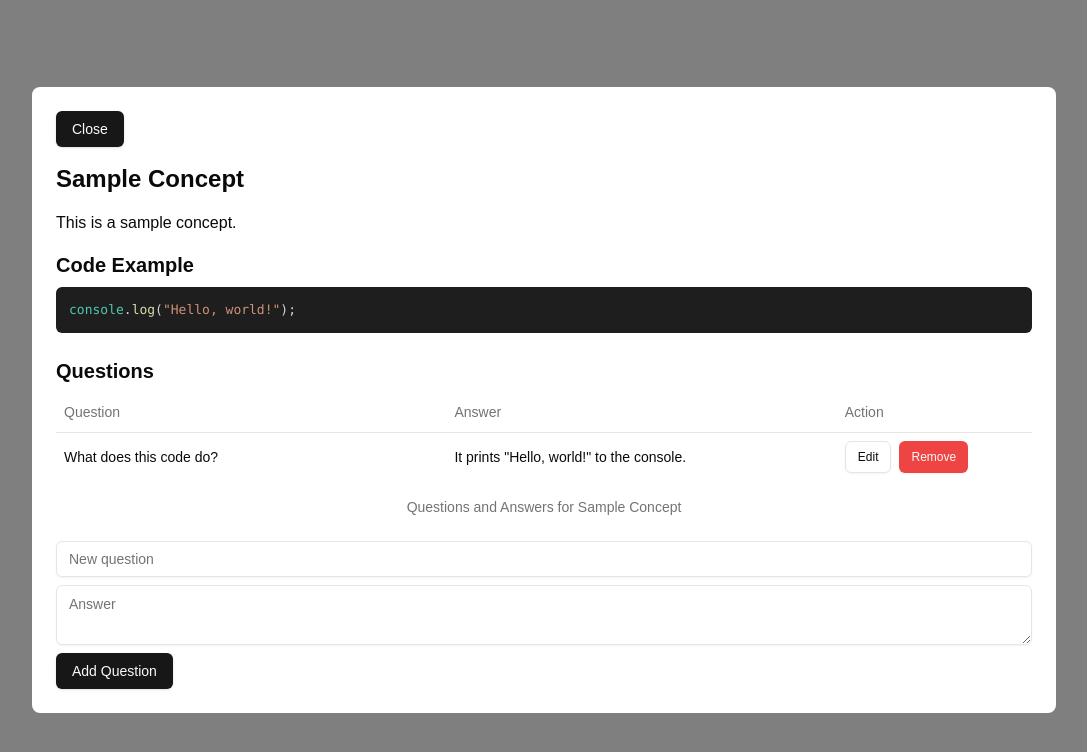
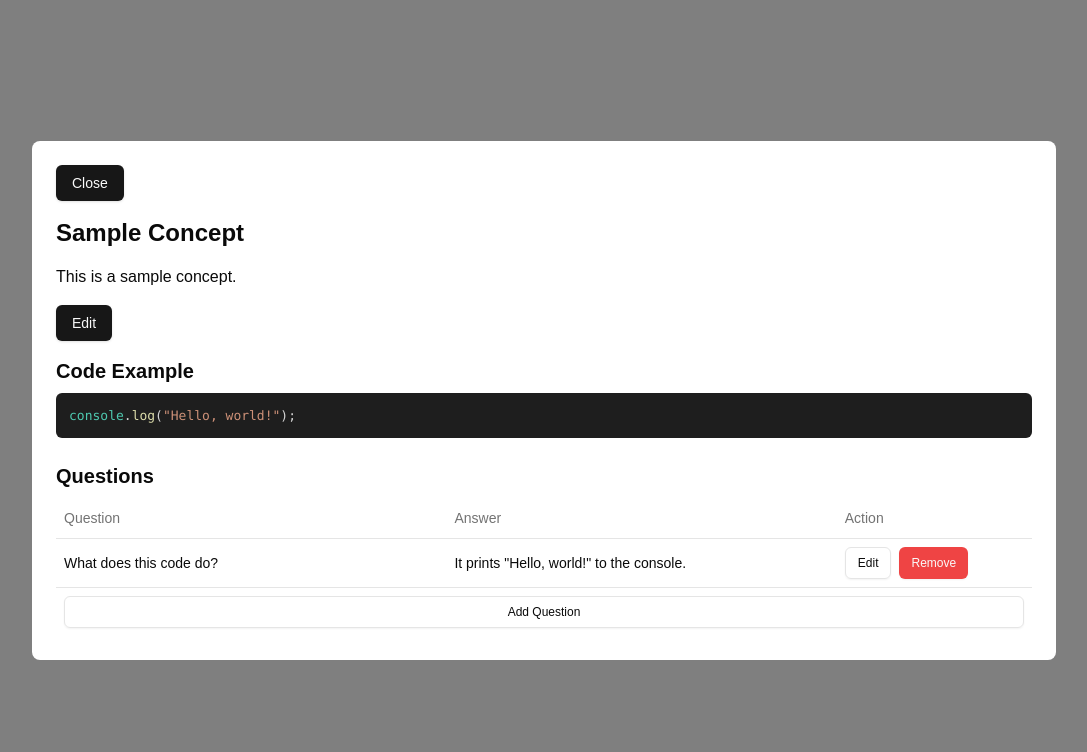
Before and after one commit to cautiouskurns/FinalRound, a Next.js app: page /concept-topic/1 in a window 1280 px wide. Shown: the top 752 px of the page, without its empty margins (96-1183 px from the left). Built offline with nearby package versions, Linux system fonts and the light colour scheme.

Commit message:
Question table implemented

```diff
--- a/src/components/ConceptTopicPage.tsx
+++ b/src/components/ConceptTopicPage.tsx
@@ -33,13 +33,43 @@ interface ConceptTopicPageProps {
 
 export function ConceptTopicPage({ item, onClose, onBack }: ConceptTopicPageProps) {
   const isTopic = 'concepts' in item;
+  const [isEditing, setIsEditing] = useState(false);
+  const [editedName, setEditedName] = useState(item.name);
+  const [editedDetails, setEditedDetails] = useState(item.details);
+
+  const handleSave = () => {
+    // Here you would typically update the item in your data store
+    item.name = editedName;
+    item.details = editedDetails;
+    setIsEditing(false);
+  };
 
   return (
     <div className="fixed inset-0 bg-black bg-opacity-50 flex items-center justify-center z-50">
       <div className="bg-white dark:bg-gray-800 rounded-lg p-6 max-w-5xl w-full max-h-[90vh] overflow-y-auto">
         <Button onClick={onClose} className="mb-4">Close</Button>
-        <h1 className="text-2xl font-bold mb-4">{item.name}</h1>
-        <p className="mb-4">{item.details}</p>
+        {isEditing ? (
+          <>
+            <Input
+              value={editedName}
+              onChange={(e) => setEditedName(e.target.value)}
+              className="text-2xl font-bold mb-4"
+            />
+            <Textarea
+              value={editedDetails}
+              onChange={(e) => setEditedDetails(e.target.value)}
+              className="mb-4"
+            />
+            <Button onClick={handleSave} className="mr-2">Save</Button>
+            <Button onClick={() => setIsEditing(false)} variant="outline">Cancel</Button>
+          </>
+        ) : (
+          <>
+            <h1 className="text-2xl font-bold mb-4">{item.name}</h1>
+            <p className="mb-4">{item.details}</p>
+            <Button onClick={() => setIsEditing(true)} className="mb-4">Edit</Button>
+          </>
+        )}
 
         {isTopic ? (
           <TopicContent topic={item as Topic} />
@@ -78,22 +108,14 @@ function TopicContent({ topic }: { topic: Topic }) {
 
 function ConceptContent({ concept }: { concept: Concept }) {
   const [questions, setQuestions] = useState<Question[]>(concept.questions || []);
-  const [newQuestion, setNewQuestion] = useState('');
-  const [newAnswer, setNewAnswer] = useState('');
   const [isDialogOpen, setIsDialogOpen] = useState(false);
   const [editingQuestion, setEditingQuestion] = useState<Question | null>(null);
   const [editingIndex, setEditingIndex] = useState<number | null>(null);
 
-  const addQuestion = () => {
-    if (newQuestion && newAnswer) {
-      setQuestions([...questions, { question: newQuestion, answer: newAnswer }]);
-      setNewQuestion('');
-      setNewAnswer('');
-    }
-  };
-
-  const removeQuestion = (index: number) => {
-    setQuestions(questions.filter((_, i) => i !== index));
+  const openAddDialog = () => {
+    setEditingQuestion({ question: '', answer: '' });
+    setEditingIndex(null);
+    setIsDialogOpen(true);
   };
 
   const openEditDialog = (question: Question, index: number) => {
@@ -102,15 +124,25 @@ function ConceptContent({ concept }: { concept: Concept }) {
     setIsDialogOpen(true);
   };
 
-  const saveEditedQuestion = () => {
-    if (editingQuestion && editingIndex !== null) {
-      const updatedQuestions = [...questions];
-      updatedQuestions[editingIndex] = editingQuestion;
-      setQuestions(updatedQuestions);
+  const saveQuestion = () => {
+    if (editingQuestion) {
+      if (editingIndex !== null) {
+        // Edit existing question
+        const updatedQuestions = [...questions];
+        updatedQuestions[editingIndex] = editingQuestion;
+        setQuestions(updatedQuestions);
+      } else {
+        // Add new question
+        setQuestions([...questions, editingQuestion]);
+      }
       setIsDialogOpen(false);
       setEditingQuestion(null);
       setEditingIndex(null);
     }
+  };
+
+  const removeQuestion = (index: number) => {
+    setQuestions(questions.filter((_, i) => i !== index));
   };
 
   return (
@@ -127,7 +159,7 @@ function ConceptContent({ concept }: { concept: Concept }) {
       <div>
         <h2 className="text-xl font-semibold mb-2">Questions</h2>
         <Table>
-          <TableCaption>Questions and Answers for {concept.name}</TableCaption>
+          {/* <TableCaption>Questions and Answers for {concept.name}</TableCaption> */}
           <TableHeader>
             <TableRow>
               <TableHead className="w-[40%]">Question</TableHead>
@@ -146,6 +178,11 @@ function ConceptContent({ concept }: { concept: Concept }) {
                 </TableCell>
               </TableRow>
             ))}
+            <TableRow>
+              <TableCell colSpan={3}>
+                <Button onClick={openAddDialog} variant="outline" size="sm" className="w-full">Add Question</Button>
+              </TableCell>
+            </TableRow>
           </TableBody>
         </Table>
       </div>
@@ -153,9 +190,9 @@ function ConceptContent({ concept }: { concept: Concept }) {
       <Dialog open={isDialogOpen} onOpenChange={setIsDialogOpen}>
         <DialogContent className="sm:max-w-[850px] w-11/12 max-h-[90vh] overflow-y-auto bg-white dark:bg-gray-800">
           <DialogHeader>
-            <DialogTitle>Edit Question</DialogTitle>
+            <DialogTitle>{editingIndex !== null ? 'Edit' : 'Add'} Question</DialogTitle>
             <DialogDescription>
-              Make changes to the question and answer here. Click save when you're done.
+              {editingIndex !== null ? 'Make changes to' : 'Enter'} the question and answer here. Click save when you're done.
             </DialogDescription>
           </DialogHeader>
           {editingQuestion && (
@@ -185,24 +222,10 @@ function ConceptContent({ concept }: { concept: Concept }) {
             </div>
           )}
           <DialogFooter>
-            <Button onClick={saveEditedQuestion}>Save changes</Button>
+            <Button onClick={saveQuestion}>Save changes</Button>
           </DialogFooter>
         </DialogContent>
       </Dialog>
-
-      <div className="space-y-2">
-        <Input
-          placeholder="New question"
-          value={newQuestion}
-          onChange={(e) => setNewQuestion(e.target.value)}
-        />
-        <Textarea
-          placeholder="Answer"
-          value={newAnswer}
-          onChange={(e) => setNewAnswer(e.target.value)}
-        />
-        <Button onClick={addQuestion}>Add Question</Button>
-      </div>
     </div>
   );
 }
```
